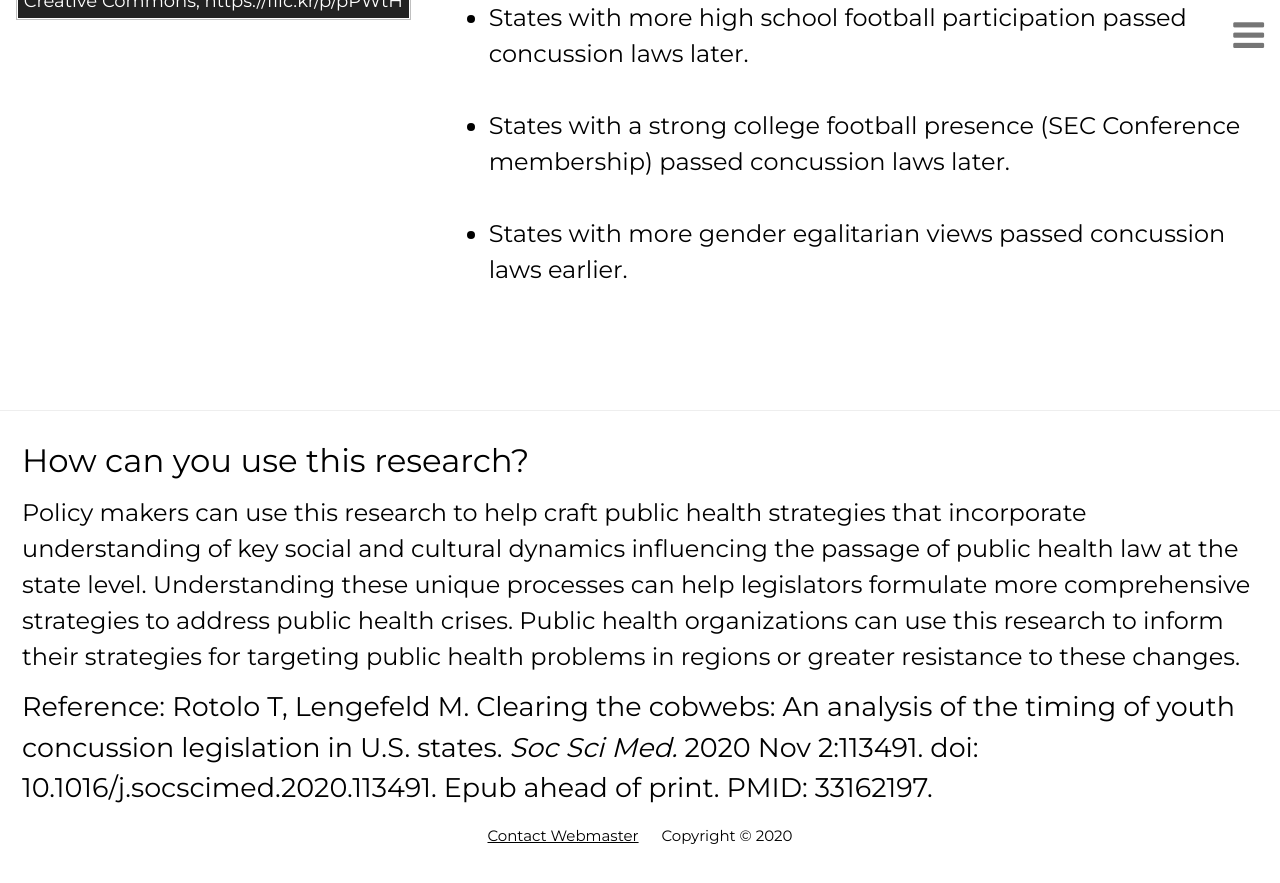
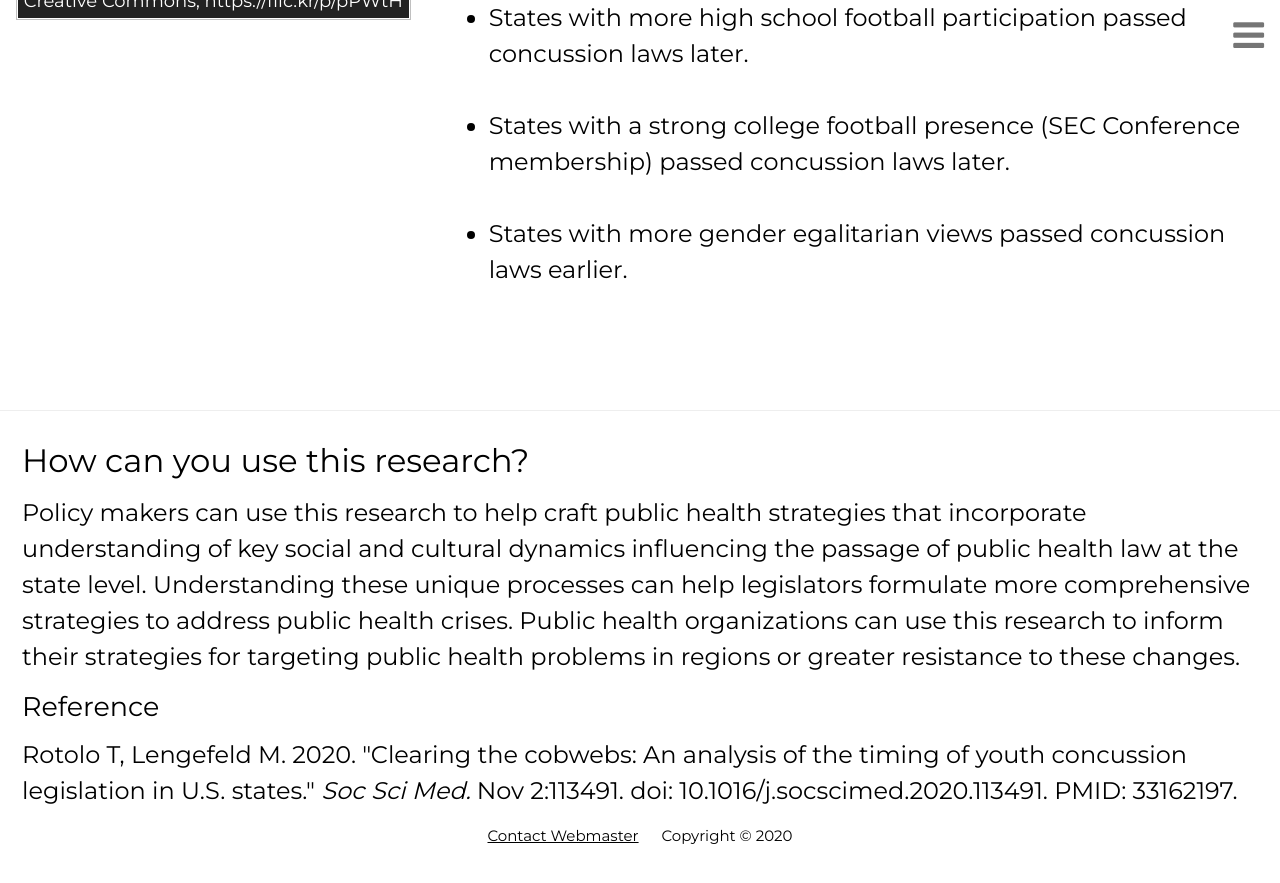
Before and after one commit to resilience1/resilience1.github.io, a Jekyll site: the page built from research/concussion.html, in a window 1280 px wide and 900 px high, scrolled down 1747 px. Shown: the top 883 px of the window. Built offline with Jekyll 4.4.1, drawn with Linux system fonts in a browser that asks for light colours; nearby versions of some CDN libraries.

Commit message:
Update concussion.html

```diff
--- a/research/concussion.html
+++ b/research/concussion.html
@@ -246,9 +246,10 @@ title: Concussions & Youth Sports | Michael Lengefeld
 		</div>
 	</div>
 		<div class="w3-container">
-			<h1>Reference: Rotolo T, Lengefeld M. Clearing the cobwebs: An analysis of the timing of youth concussion legislation in
-					 U.S. states. <i>Soc Sci Med.</i> 2020 Nov 2:113491. doi: 10.1016/j.socscimed.2020.113491. Epub ahead of print. PMID: 33162197.
-					 </h1>
+					 <h1>Reference</h1>
+					 <h2>Rotolo T, Lengefeld M. 2020. "Clearing the cobwebs: An analysis of the timing of youth concussion legislation in
+					 U.S. states." <i>Soc Sci Med.</i> Nov 2:113491. doi: 10.1016/j.socscimed.2020.113491. PMID: 33162197.
+					 </h2>
 					 </div>
 	<!-- END PAGE CONTENT -->
 <div class="footer center" style="color:black">
```
